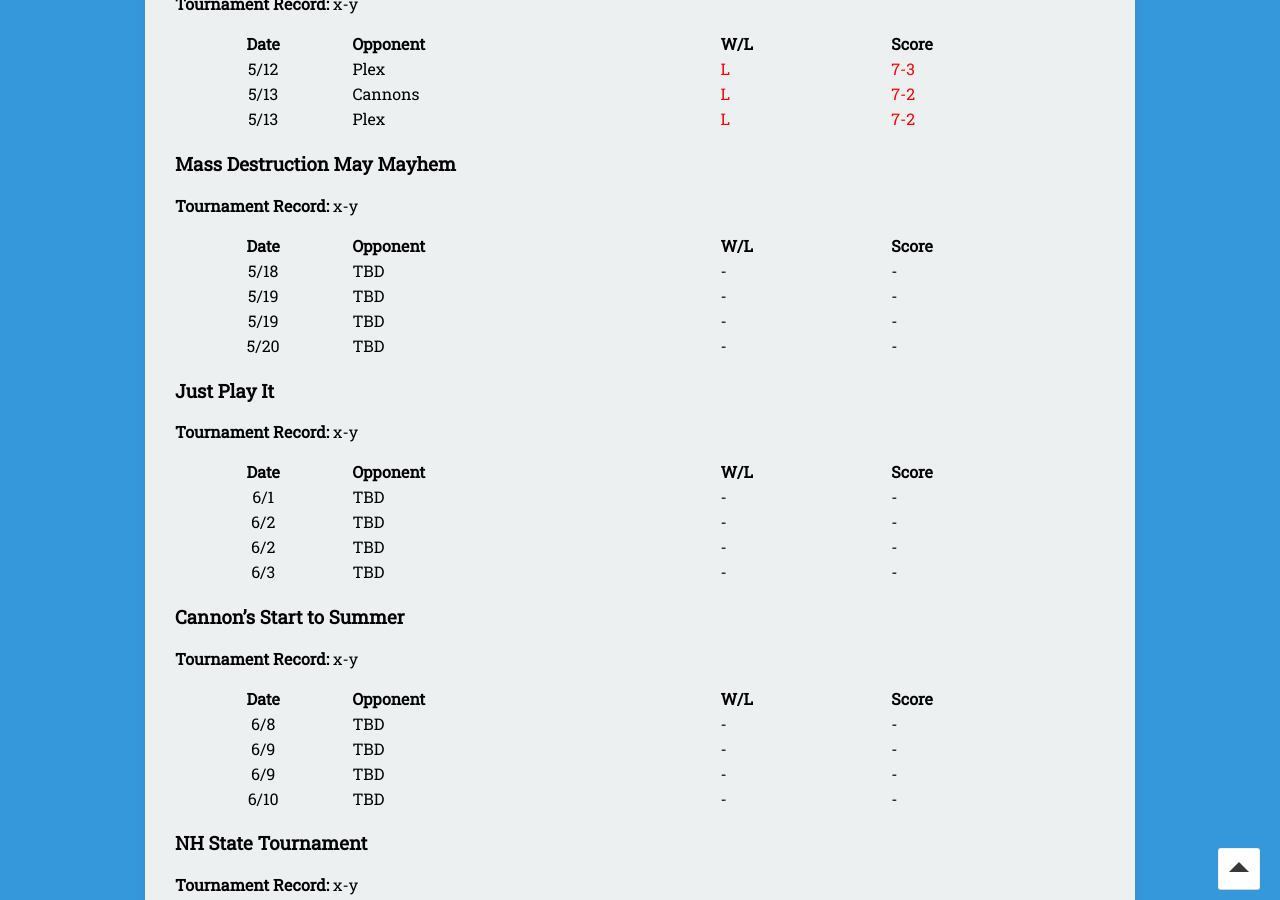
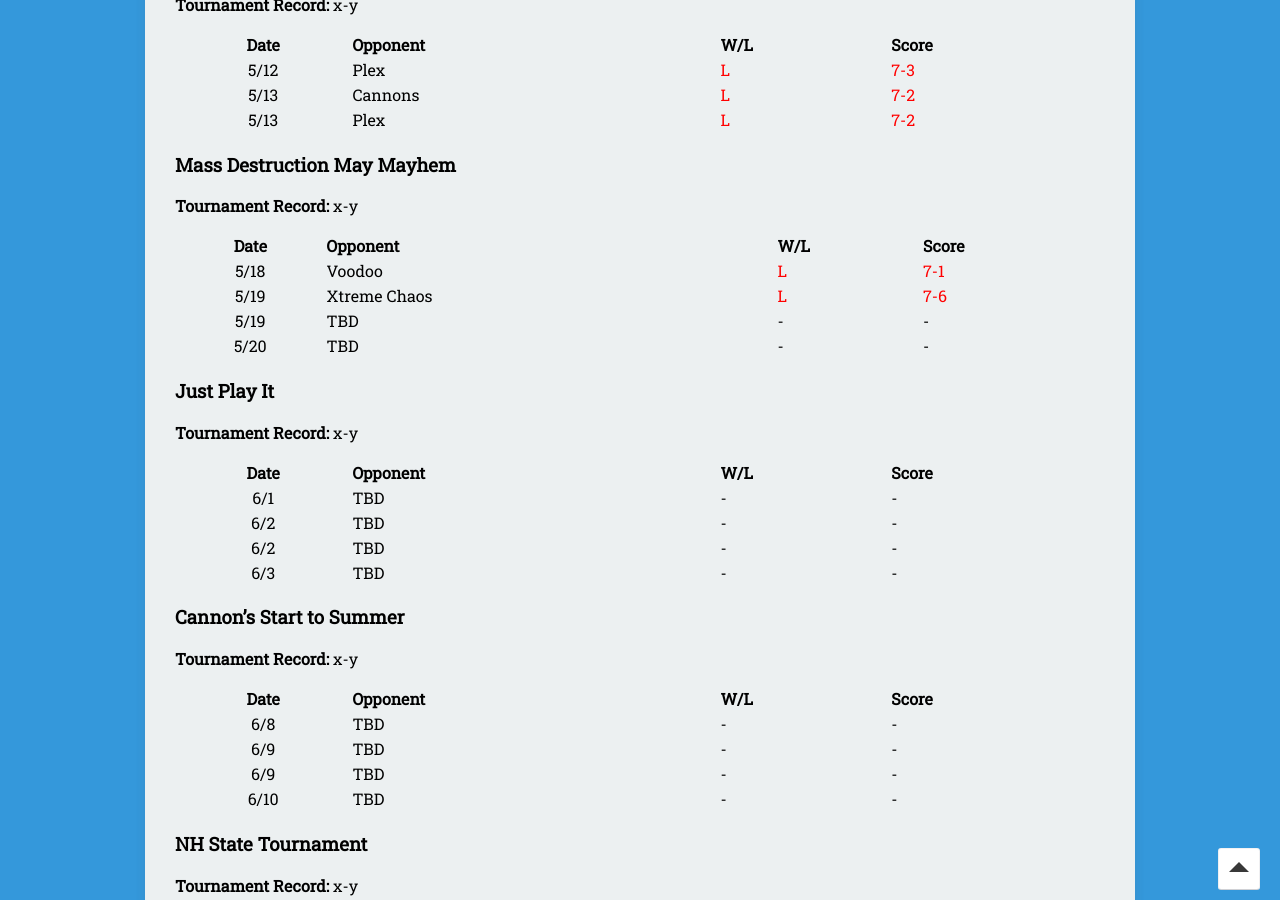
Before and after one commit to seanmerrow/ecf, a Jekyll site: the page built from results/index.md, in a window 1280 px wide and 900 px high, scrolled down 827 px. Built offline with Jekyll 4.4.1, drawn with Linux system fonts in a browser that asks for light colours; nearby versions of some CDN libraries.

Commit message:
Update index.md

```diff
--- a/results/index.md
+++ b/results/index.md
@@ -49,8 +49,8 @@ permalink: /results/
 
 |Date  | Opponent | W/L | Score |
 |:----:|:--------|:----|:----|
-| 5/18  |TBD |<span style="color:black">-</span>|<span style="color:black">-</span>|
-| 5/19  |TBD |<span style="color:black">-</span>|<span style="color:black">-</span>|
+| 5/18  |Voodoo |<span style="color:red">L</span>|<span style="color:red">7-1</span>|
+| 5/19  |Xtreme Chaos |<span style="color:red">L</span>|<span style="color:red">7-6</span>|
 | 5/19  |TBD |<span style="color:black">-</span>|<span style="color:black">-</span>|
 | 5/20  |TBD |<span style="color:black">-</span>|<span style="color:black">-</span>|
 
```
